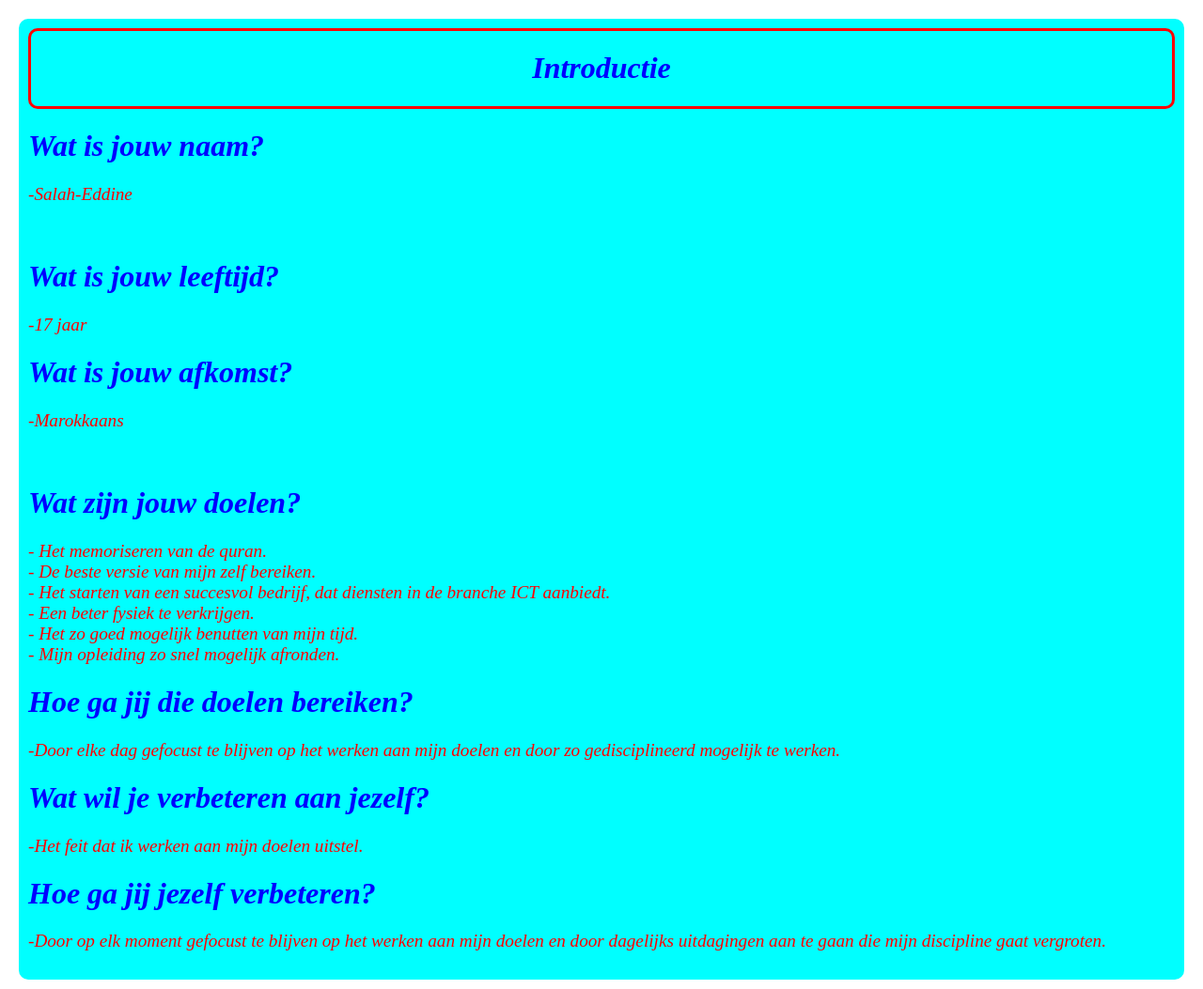
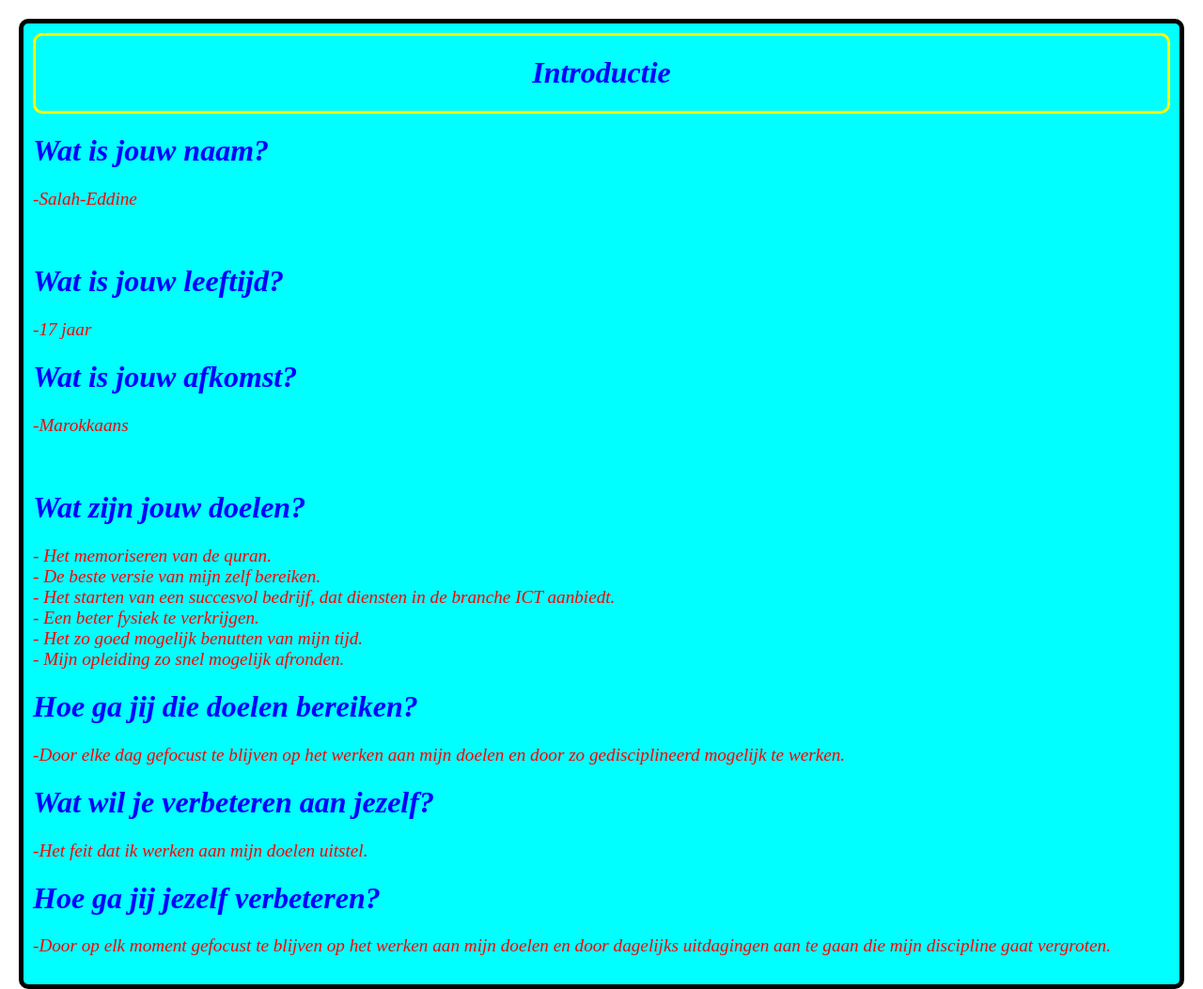
Before and after one commit to YusufBakiAltunay/projectouderavond_partner-voorstellen, a plain HTML site: page index.html in a window 1280 px wide. Shown: the whole page at 94% size. Drawn offline with Linux system fonts and the light colour scheme.

Commit message:
partner-voorstellen

```diff
--- a/style.css
+++ b/style.css
@@ -8,6 +8,7 @@ body{
     background-color: aqua;
     border-radius: 10px;
     padding: 10px;
+    border: 5px black solid;
 
 }
 
@@ -23,7 +24,7 @@ p{
 }
 
 .intro{
-    border: 3px red solid;
+    border: 3px yellow solid;
     border-radius: 10px;
     text-align: center;
 
```
